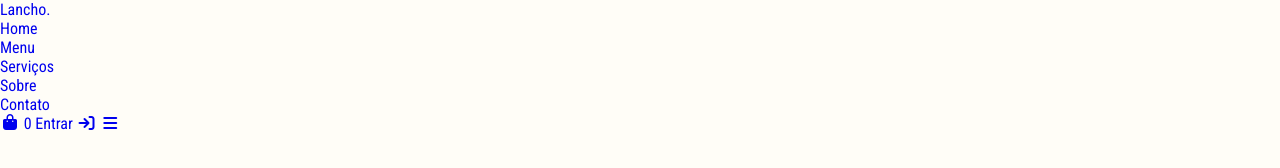
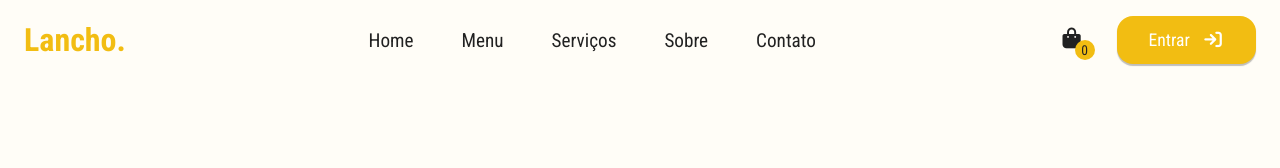
Before and after one commit to RamonOrtisz/lanchonete-webpage, a plain HTML site: page index.html in a window 1280 px wide. Drawn offline with Linux system fonts and the light colour scheme.

Commit message:
Header CREATE

```diff
--- a/index.html
+++ b/index.html
@@ -14,10 +14,11 @@
 <body>
     <!-- CABEÇALHO  -->
     <header>
-        <nav class="navbar">
+        <nav class="navbar flex between wrapper">
             <a href="#" class="logo">Lancho.</a>
 
-            <ul class="navlist">
+            <div class="flex gap-3">
+                <ul class="navlist ">
                     <li>
                         <a href="#" class="">Home</a>
                     </li>
@@ -42,14 +43,16 @@
                         <a href="#" class="">Contato</a>
                     </li>
                 </ul>
+            </div>
 
-            <div class="desktop-action">
+            <div class="desktop-action flex gap-2">
                 <a href="#" class="cart-icon">
                     <i class="fa-solid fa-bag-shopping"></i>
                     <span class="cart-value">0</span>
                 </a>
                 <a href="#" class="btn">
                     Entrar
+                    &nbsp;
                     <i class="fa-solid fa-arrow-right-to-bracket"></i>
                 </a>
 
--- a/style.css
+++ b/style.css
@@ -11,7 +11,7 @@
 }
 
 :root {
-    --lead: #212121
+    --lead: #212121;
     --gold-finger: #F2BD12;
     --eye-ball: #FFFDF7;
     --hint-yellow: #FCF1CC;
@@ -24,8 +24,86 @@ body {
 
 /* BASIC STYLING */
 
+a {
+    font-size: 1.2rem;
+    color: var(--lead);
+}
+
+.flex {
+    display: flex;
+    align-items: center;
+}
+.between {
+    justify-content: space-between;
+}
+
+.gap-2 {
+    gap: 2rem;
+}
+
+.gap-3 {
+    gap: 3rem;
+}
+
+.wrapper {
+    max-width: 1400px;
+    margin: auto;
+    padding-inline: 1.5rem;
+}
+
 
 /* HEADER STYLING */
+
+.navbar{
+    min-height: 10vh;
+}
+
+.logo {
+    font-size: 2rem;
+    font-weight: bold;
+    color: var(--gold-finger);
+}
+
+.btn {
+    display: inline-block;
+    padding: .9rem 2rem;
+    background: var(--gold-finger);
+    border-radius: 1rem;
+    font-size: 1.1rem;
+    color: var(--pure-white);
+    box-shadow: rgba(0, 0, 0, 0.25) 0 2px 1px;
+    transition:  .2s ease-in-out;
+}
+
+.btn:hover{
+    background: var(--lead);
+}
+
+.cart-icon {
+
+    font-size: 1.3rem;
+    position: relative;
+}
+
+.cart-icon .cart-value {
+    position: absolute;
+    top: 50%;
+    right: -10px;
+    font-size: .85rem;
+    width: 20px;
+    aspect-ratio: 1;
+    border-radius: 100vw;
+    background: var(--gold-finger);
+    color: var(--lead);
+    text-align: center;
+    line-height: 20px;
+}
+
+.desktop-action .hamburger {
+    font-size: 1.5rem;
+    display: none;
+}
+
 
 
 /* SECTION STYLING */
```
Lines whose indentation alone changed are shown as unchanged.
